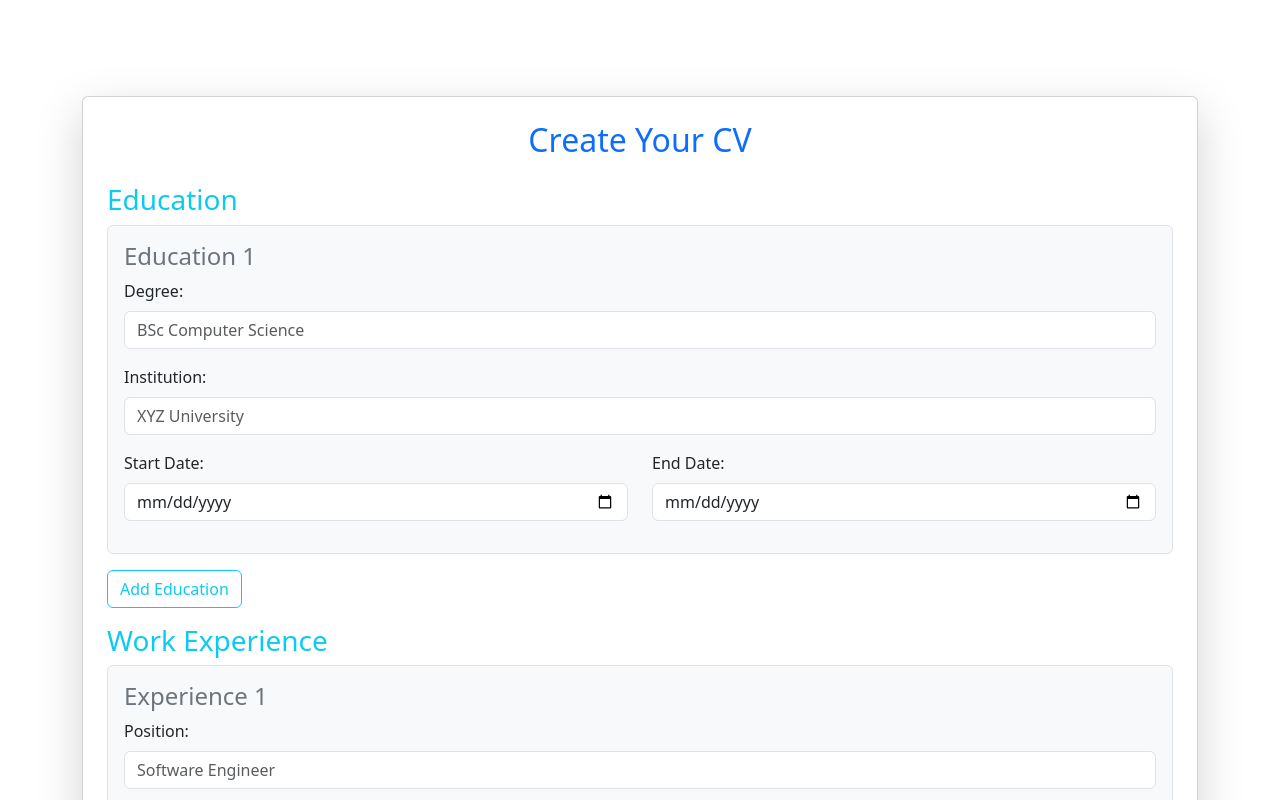
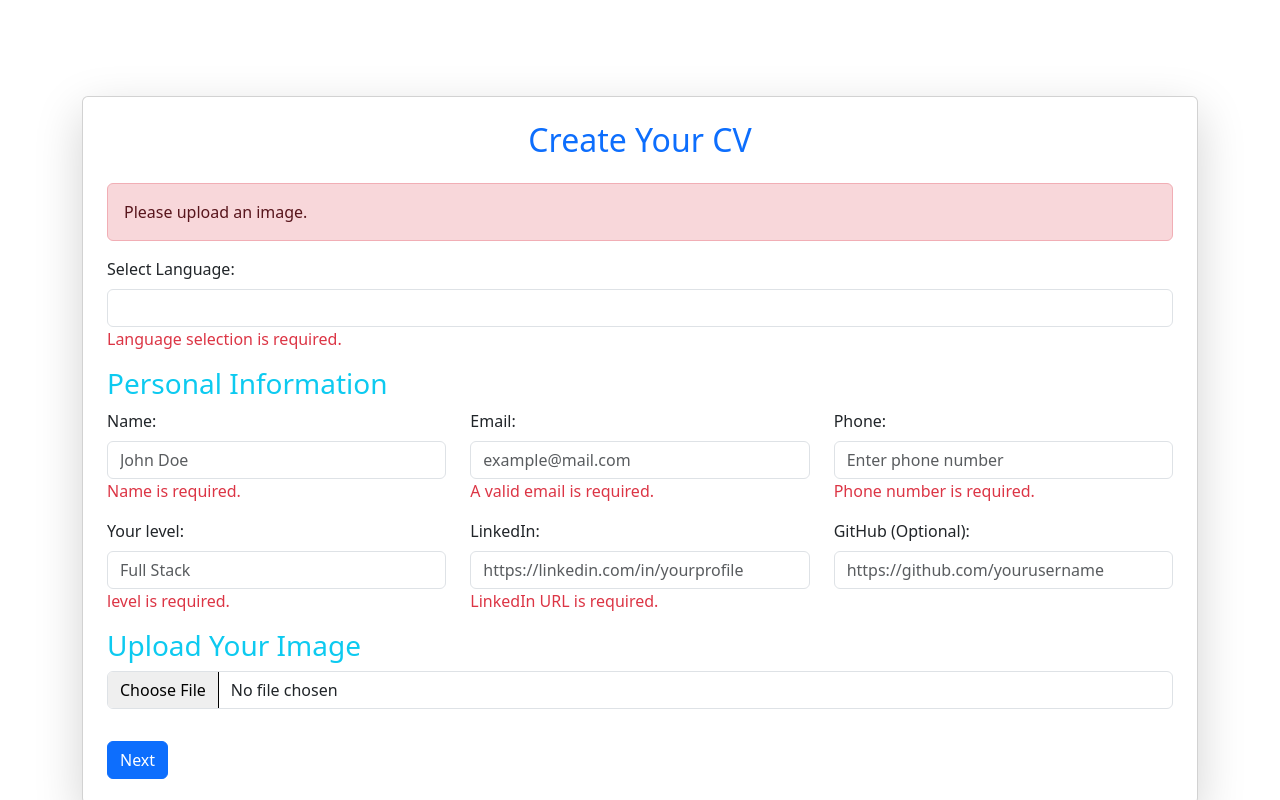
Before and after one commit to mouhamedkl/cvfront, an Angular app: page /cv in a window 1280 px wide. Both pictures are taken after a click on the button "Next". Shown: the top 800 px of the page. Built offline with nearby package versions, Linux system fonts and the light colour scheme.

Commit message:
add next btn and make validation

```diff
--- a/src/app/cv-form/cv-form.component.html
+++ b/src/app/cv-form/cv-form.component.html
@@ -8,7 +8,9 @@
     <h2 class="text-center text-primary mb-4">Create Your CV</h2>
     <form #cvForm="ngForm" (ngSubmit)="generateCV(cvForm)" novalidate>
       <!-- Personal Information Section -->
-
+      <div *ngIf="errorMessage" class="alert alert-danger">
+        {{ errorMessage }}
+      </div>
       <div *ngIf="currentStep === 1">
         <div class="mb-3">
             <label for="language" class="form-label">Select Language:</label>
@@ -70,18 +72,9 @@
                 placeholder="example@mail.com"
                 #emailInput="ngModel"
               />
-              <div
-                *ngIf="
-                  emailInput.invalid && (emailInput.touched || cvForm.submitted)
-                "
-                class="text-danger"
-              >
-                <div *ngIf="emailInput.errors?.['required']">
-                  Email is required.
-                </div>
-                <div *ngIf="emailInput.errors?.['email']">
-                  A valid email address is required.
-                </div>
+
+              <div *ngIf="cvForm.controls['email']?.touched && cvForm.controls['email']?.invalid" class="text-danger">
+                A valid email is required.
               </div>
             </div>
           </div>
@@ -751,7 +744,7 @@
       <div class="d-grid gap-2">
         <div class="d-flex justify-content-between mt-3">
             <button type="button" class="btn btn-secondary" (click)="previousStep()" *ngIf="currentStep > 1">Back</button>
-            <button type="button" class="btn btn-primary" (click)="nextStep()" *ngIf="currentStep < 3">Next</button>
+            <button type="button" class="btn btn-primary" (click)="nextStep(cvForm)" *ngIf="currentStep < 3">Next</button>
             <button type="submit" class="btn btn-success"  [disabled]="cvForm.invalid || selectedImage== null" *ngIf="currentStep === 3">Submit</button>
           </div>
 
--- a/src/app/cv-form/cv-form.component.ts
+++ b/src/app/cv-form/cv-form.component.ts
@@ -1,6 +1,6 @@
 import { CommonModule } from '@angular/common';
 import { Component } from '@angular/core';
-import { FormsModule } from '@angular/forms';
+import { FormsModule, NgForm } from '@angular/forms';
 import { FormcvService } from '../services/formcv.service';
 import { HttpErrorResponse, HttpStatusCode } from '@angular/common/http';
 
@@ -68,7 +68,7 @@ selectedLanguage: any;
   }
 
   isLoading: boolean = false;
-  generateCV(v:any) {
+  generateCV(v:NgForm) {
     const cvData = {
       personalInfo: this.personalInfo,
       education: this.education,
@@ -102,6 +102,7 @@ selectedLanguage: any;
         link.href = response.pdf;
         link.download = 'cv.pdf';
         link.click();
+        v.reset()
       },(error:HttpErrorResponse)=>{
         alert("error")
         console.log(error.error);
@@ -113,19 +114,47 @@ selectedLanguage: any;
 
 
   currentStep = 1;
+  errorMessage: string = '';  // Le message d'erreur
+  // Navigate to the next step
+  nextStep(cvForm: NgForm) {
+    // Réinitialiser le message d'erreur à chaque tentative de validation
+    this.errorMessage = '';
 
-  // Navigate to the next step
-  nextStep() {
-    if (this.currentStep < 3) {
-      this.currentStep++;
+    if (this.currentStep === 1) {
+      if (cvForm.valid && this.selectedImage != null) {
+        this.currentStep++;
+      } else {
+        Object.keys(cvForm.controls).forEach(key => {
+          cvForm.controls[key].markAsTouched();
+        });
+        if (this.selectedImage == null) {
+          this.errorMessage = 'Please upload an image.';
+        } else {
+          this.errorMessage = 'Please fill in all required fields.';
+        }
+      }
+    } else if (this.currentStep === 2) {
+      if (cvForm.valid) {
+        this.currentStep++;
+      } else {
+        Object.keys(cvForm.controls).forEach(key => {
+          cvForm.controls[key].markAsTouched();
+        });
+        this.errorMessage = 'Please complete all required fields.';
+      }
     }
   }
+  isPage1Valid(cvForm: any): boolean {
+    const { name, email, phone } = this.personalInfo;
+    return name && email && phone && cvForm.form.valid;
+  }
 
-  // Navigate to the previous step
   previousStep() {
     if (this.currentStep > 1) {
       this.currentStep--;
     }
   }
 
+
+
 }
```
